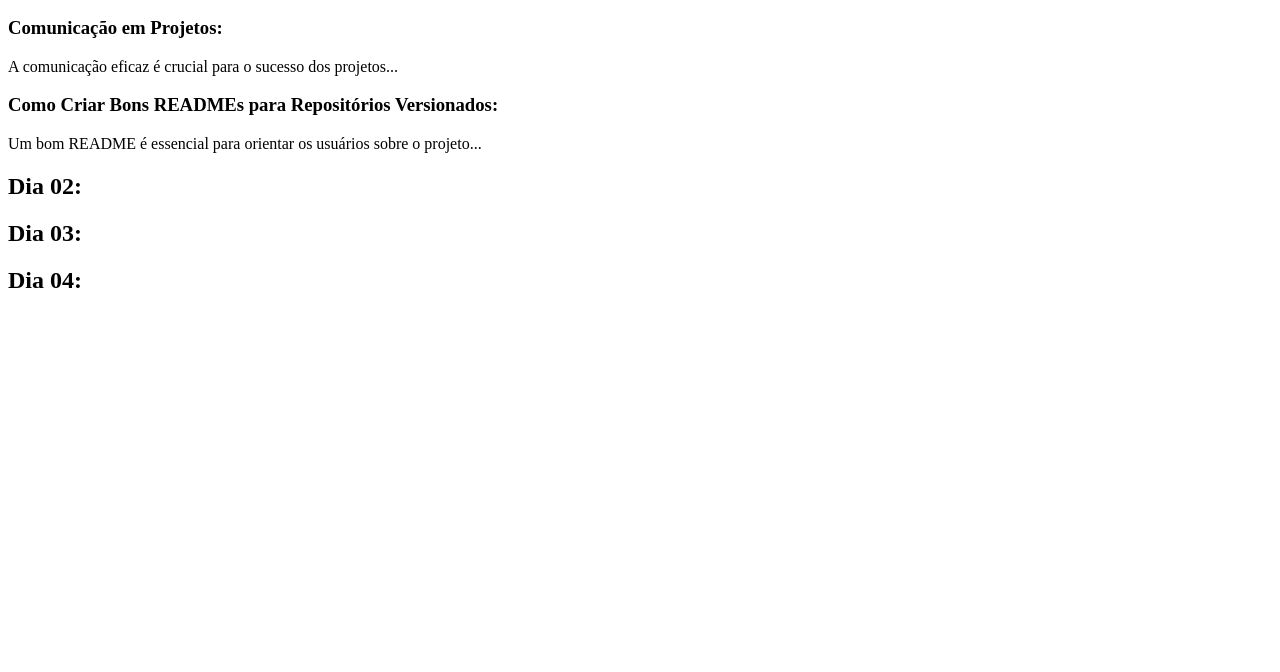
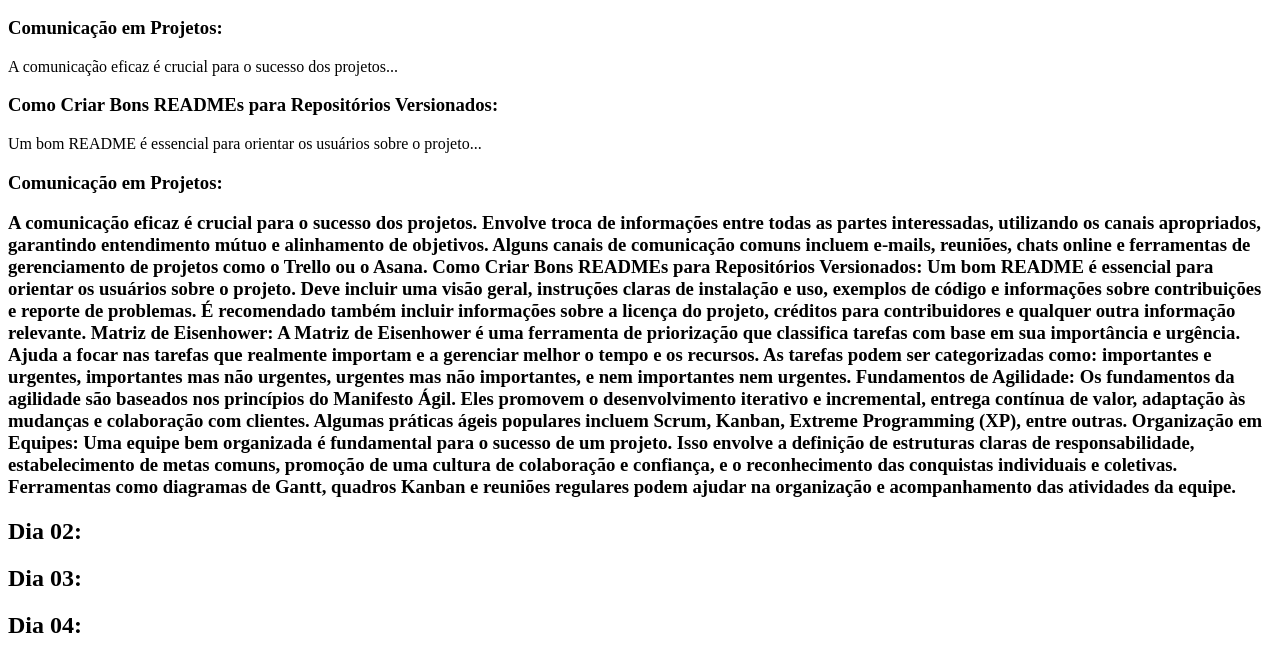
Before and after one commit to olicosta/Projeto-01, a plain HTML site: page index.html in a window 1280 px wide. Shown: the part 110-782 px from the top of the page. Drawn offline with Linux system fonts and the light colour scheme.

Commit message:
Teste 03

```diff
--- a/index.html
+++ b/index.html
@@ -17,8 +17,8 @@
   <h3>Como Criar Bons READMEs para Repositórios Versionados:</h3>
   <p>Um bom README é essencial para orientar os usuários sobre o projeto...</p>
 
-  <!--Comunicação em Projetos:
-A comunicação eficaz é crucial para o sucesso dos projetos. Envolve troca de informações entre todas as partes interessadas, utilizando os canais apropriados, garantindo entendimento mútuo e alinhamento de objetivos. Alguns canais de comunicação comuns incluem e-mails, reuniões, chats online e ferramentas de gerenciamento de projetos como o Trello ou o Asana.
+  <h3>Comunicação em Projetos:</h3>
+<h3>A comunicação eficaz é crucial para o sucesso dos projetos. Envolve troca de informações entre todas as partes interessadas, utilizando os canais apropriados, garantindo entendimento mútuo e alinhamento de objetivos. Alguns canais de comunicação comuns incluem e-mails, reuniões, chats online e ferramentas de gerenciamento de projetos como o Trello ou o Asana.
 
 Como Criar Bons READMEs para Repositórios Versionados:
 Um bom README é essencial para orientar os usuários sobre o projeto. Deve incluir uma visão geral, instruções claras de instalação e uso, exemplos de código e informações sobre contribuições e reporte de problemas. É recomendado também incluir informações sobre a licença do projeto, créditos para contribuidores e qualquer outra informação relevante.
@@ -30,7 +30,7 @@ Fundamentos de Agilidade:
 Os fundamentos da agilidade são baseados nos princípios do Manifesto Ágil. Eles promovem o desenvolvimento iterativo e incremental, entrega contínua de valor, adaptação às mudanças e colaboração com clientes. Algumas práticas ágeis populares incluem Scrum, Kanban, Extreme Programming (XP), entre outras.
 
 Organização em Equipes:
-Uma equipe bem organizada é fundamental para o sucesso de um projeto. Isso envolve a definição de estruturas claras de responsabilidade, estabelecimento de metas comuns, promoção de uma cultura de colaboração e confiança, e o reconhecimento das conquistas individuais e coletivas. Ferramentas como diagramas de Gantt, quadros Kanban e reuniões regulares podem ajudar na organização e acompanhamento das atividades da equipe. -->
+Uma equipe bem organizada é fundamental para o sucesso de um projeto. Isso envolve a definição de estruturas claras de responsabilidade, estabelecimento de metas comuns, promoção de uma cultura de colaboração e confiança, e o reconhecimento das conquistas individuais e coletivas. Ferramentas como diagramas de Gantt, quadros Kanban e reuniões regulares podem ajudar na organização e acompanhamento das atividades da equipe.</p>
 
   <h2>Dia 02:</h2>
 
```
